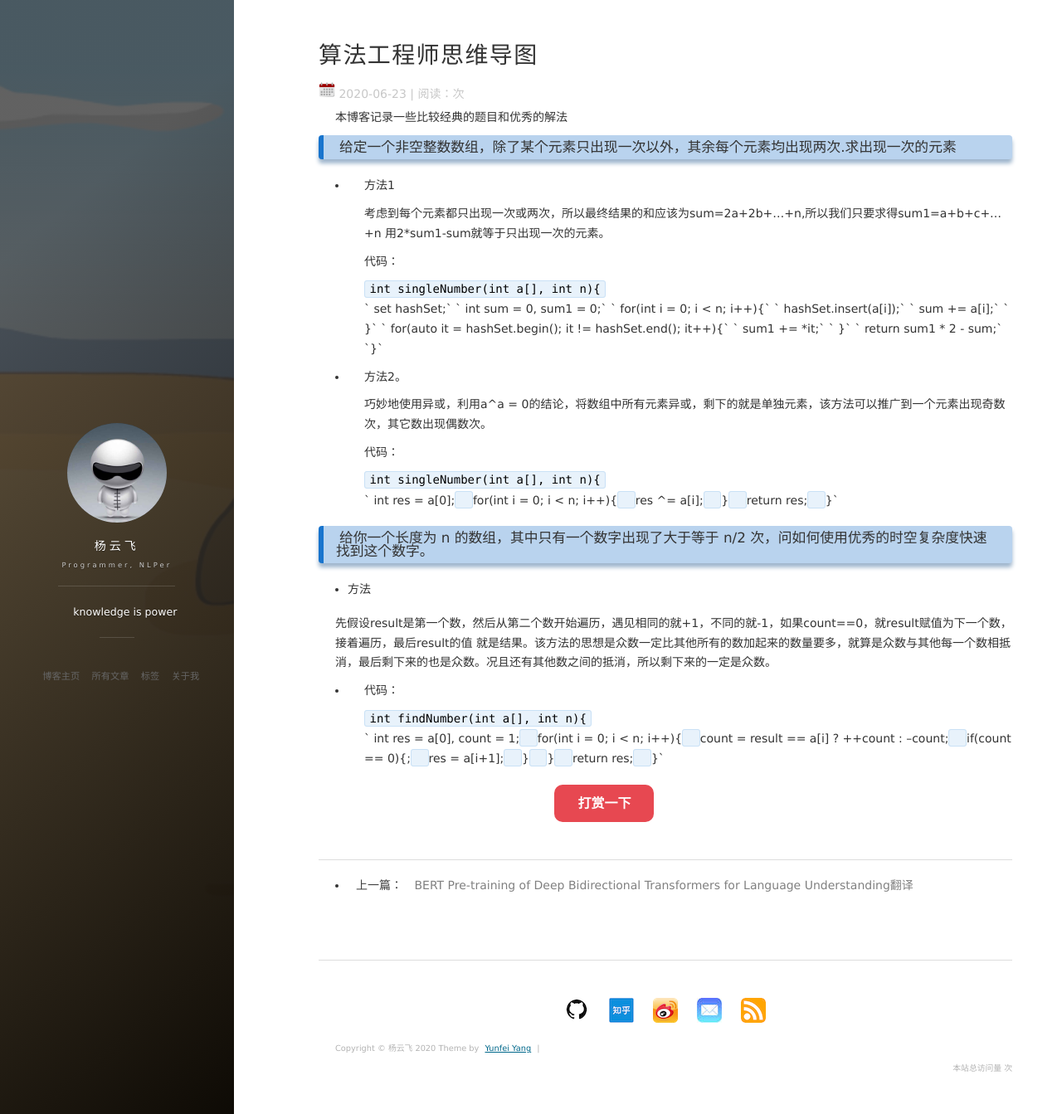
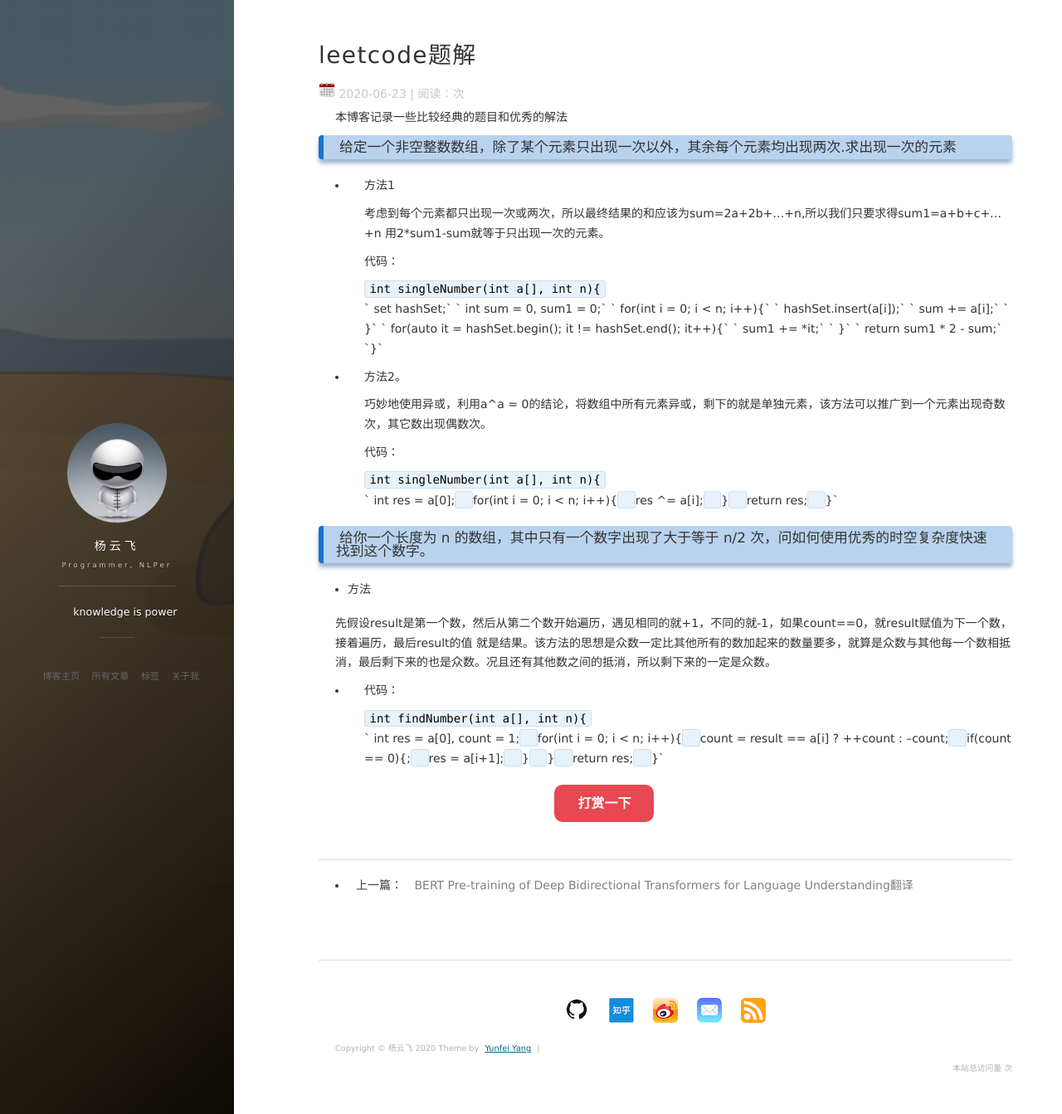
Before and after one commit to king-yyf/king-yyf.github.io, a Jekyll site: the page built from _posts/2020-06-23-leetcode1.md, in a window 1280 px wide and 1343 px high. Shown: the whole window at 83% size. Built offline with Jekyll 4.4.1, drawn with Linux system fonts in a browser that asks for light colours; nearby versions of some CDN libraries; comment, search, counter and statistics services are not loaded.

Commit message:
add leetcode

```diff
--- a/_posts/2020-06-23-leetcode1.md
+++ b/_posts/2020-06-23-leetcode1.md
@@ -1,6 +1,6 @@
 ---
 layout: post
-title: 算法工程师思维导图
+title: leetcode题解
 date: 2020-06-23
 tags: leetcode
 ---
```
